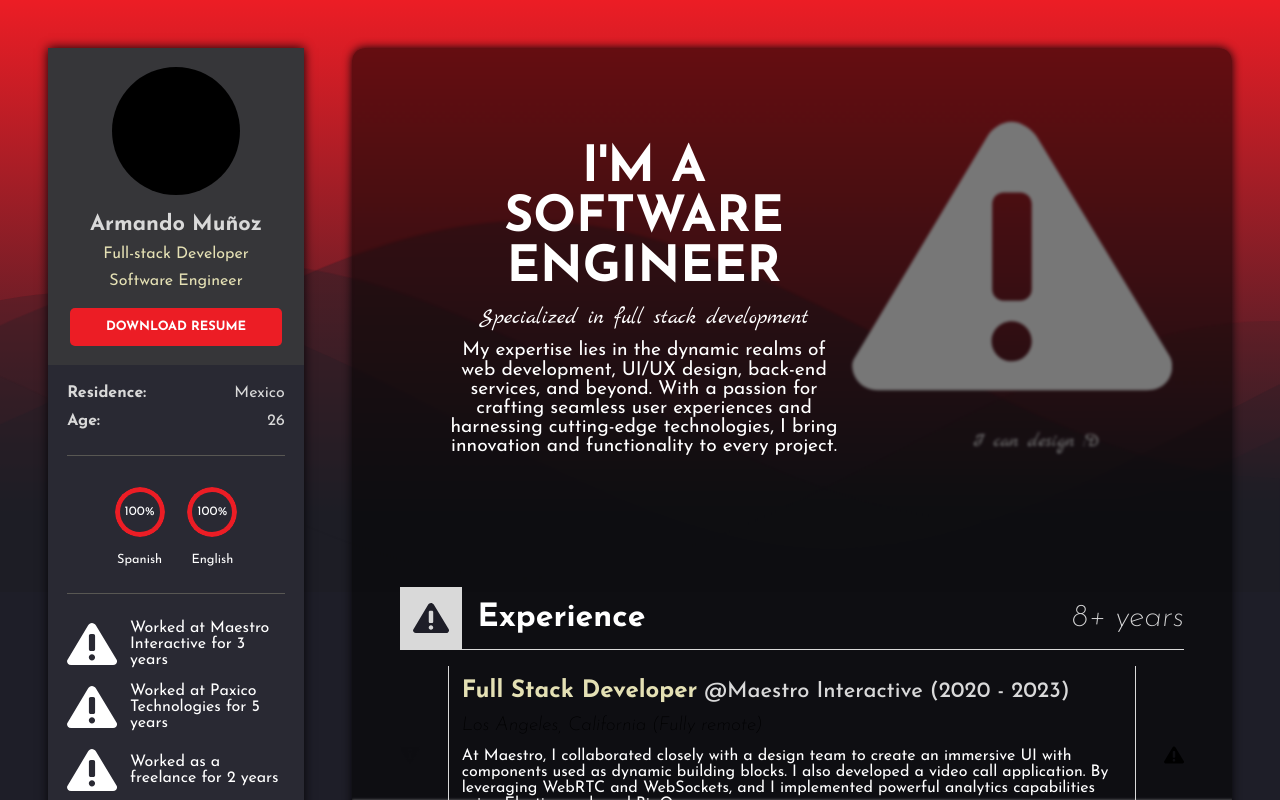
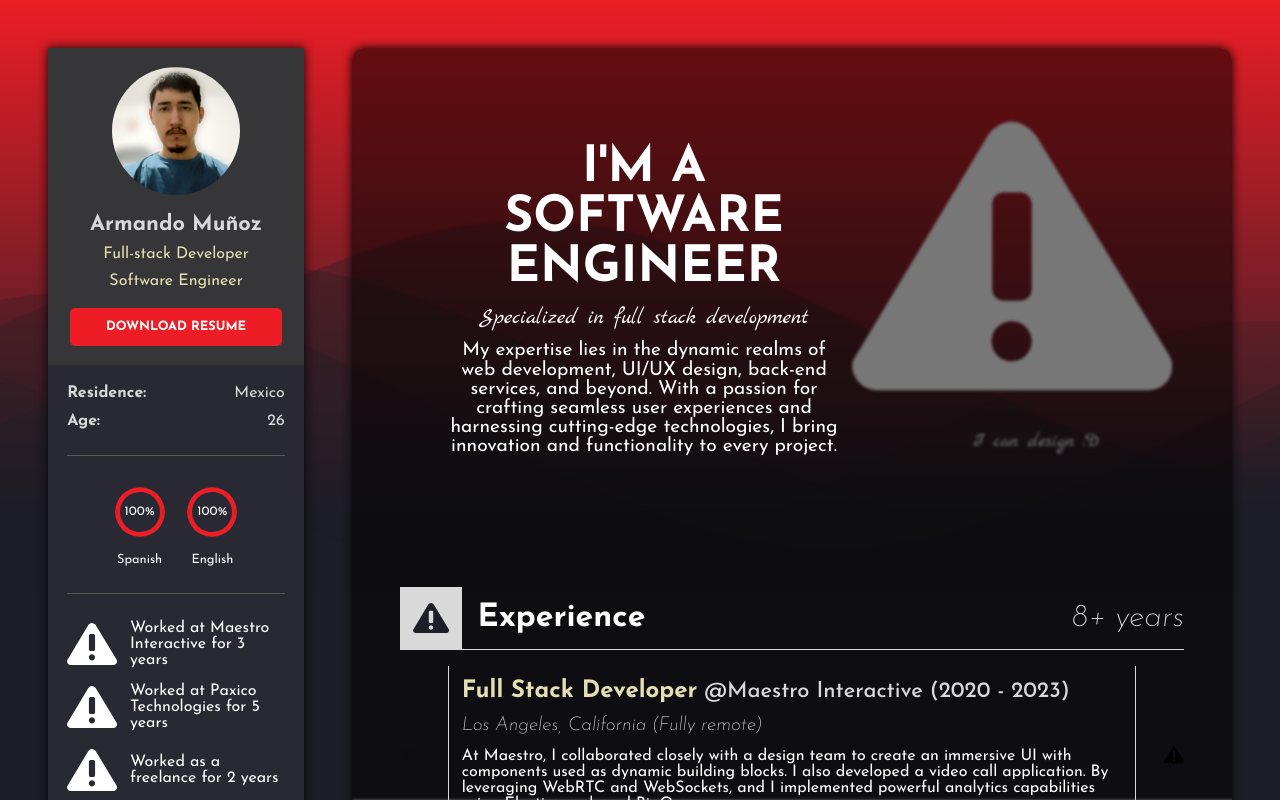
Before and after one commit to Stuff7/armando, a Svelte app: page / in a window 1280 px wide. Shown: the top 800 px of the page. Built offline with nearby package versions, Linux system fonts and the light colour scheme.

Commit message:
safari fixes

```diff
--- a/src/components/Background.svelte
+++ b/src/components/Background.svelte
@@ -27,7 +27,7 @@
   .Background {
     top: 0;
     left: 0;
-    z-index: -1;
+    z-index: -2;
     background: linear-gradient(180deg, #EC1D25 0%, #1E1E28 64.58%);
     height: 100vh;
     width: 100vw;
@@ -39,7 +39,7 @@
       position: absolute;
       right: calc(var(--spacing-lg-100) * 3);
       top: calc(var(--spacing-lg-200) * 2);
-      z-index: 0;
+      z-index: -1;
       color: white;
       display: flex;
       flex-direction: column;
--- a/src/components/Carousel.svelte
+++ b/src/components/Carousel.svelte
@@ -78,6 +78,7 @@
       justify-content: space-between;
       align-items: center;
       gap: var(--spacing-nm-100);
+      --icon-color: white;
 
       & .inline {
         position: absolute;
--- a/src/components/ExperienceCard.svelte
+++ b/src/components/ExperienceCard.svelte
@@ -20,6 +20,7 @@
     gap: var(--spacing-nm-100);
     border-inline: 1px solid var(--color-light);
     padding: var(--spacing-nm-100);
+    color: var(--color-light);
 
     strong {
       color: var(--color-accent-2);
--- a/src/components/ProjectCard.svelte
+++ b/src/components/ProjectCard.svelte
@@ -46,6 +46,7 @@
     border-radius: var(--radius-nm-200);
     position: relative;
     width: 100%;
+    height: 100%;
 
     &__info {
       display: flex;
--- a/src/components/Sidebar.svelte
+++ b/src/components/Sidebar.svelte
@@ -49,7 +49,7 @@
 
 <aside class="Sidebar">
   <section class="Sidebar__pic">
-    <span />
+    <img src="/armando/static/profile-pic.webp" alt="Profile" />
     <div class="Sidebar__pic__info">
       <h4>Armando Muñoz</h4>
       <p>Full-stack Developer</p>
@@ -119,11 +119,12 @@
       gap: var(--spacing-md-100);
       background: var(--color-surface-2);
 
-      span {
+      img {
         width: var(--area-sm-100);
         aspect-ratio: 1 / 1;
         border-radius: var(--area-sm-100);
         background: black;
+        object-fit: cover;
       }
 
       &__info {
```
Also changed, not shown: src/assets/static/profile-pic.webp (added).
